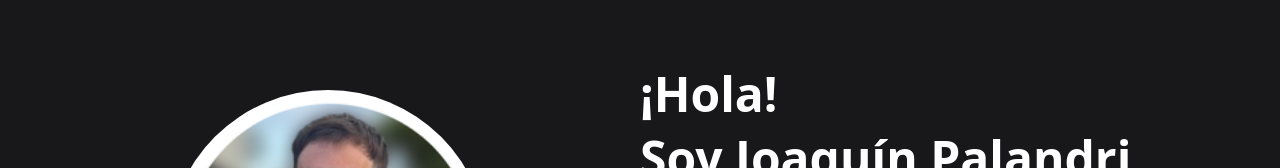
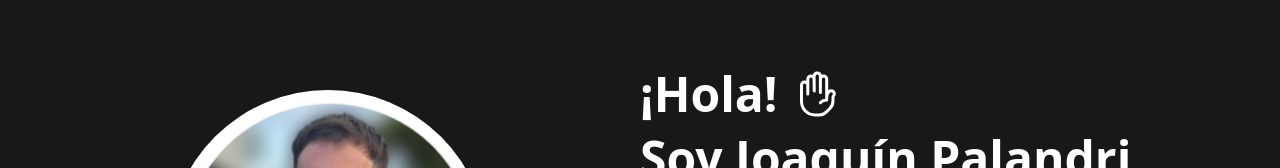
Before and after one commit to JoaquinPalandri/portfolio-joaquin, a React (Vite) app: page / in a window 1280 px wide. Shown: the part 190-358 px from the top of the page. Built offline with nearby package versions, Linux system fonts and the light colour scheme.

Commit message:
Add hand icon in hero

```diff
--- a/src/components/Hero.tsx
+++ b/src/components/Hero.tsx
@@ -15,8 +15,14 @@ export default function Hero() {
 
       {/* Columna de texto */}
       <div className="md:w-1/2 text-center md:text-left">
-        <h1 className="text-4xl md:text-5xl font-bold text-white mb-4">
+        <h1 className="text-4xl md:text-5xl font-bold text-white mb-4 flex items-center">
           ¡Hola!
+          <svg data-slot="icon" aria-hidden="true" fill="none" stroke-width="1.5"
+          stroke="currentColor" viewBox="0 0 24 24" xmlns="http://www.w3.org/2000/svg"
+          className="h-12 w-12 ml-4">
+            <path d="M10.05 4.575a1.575 1.575 0 1 0-3.15 0v3m3.15-3v-1.5a1.575 1.575 0 0 1 3.15 0v1.5m-3.15 0 .075 5.925m3.075.75V4.575m0 0a1.575 1.575 0 0 1 3.15 0V15M6.9 7.575a1.575 1.575 0 1 0-3.15 0v8.175a6.75 6.75 0 0 0 6.75 6.75h2.018a5.25 5.25 0 0 0 3.712-1.538l1.732-1.732a5.25 5.25 0 0 0 1.538-3.712l.003-2.024a.668.668 0 0 1 .198-.471 1.575 1.575 0 1 0-2.228-2.228 3.818 3.818 0 0 0-1.12 2.687M6.9 7.575V12m6.27 4.318A4.49 4.49 0 0 1 16.35 15m.002 0h-.002" stroke-linecap="round" stroke-linejoin="round"></path>
+          </svg>
+
         </h1>
         <h1 className="text-4xl md:text-5xl font-bold text-white mb-4">
           Soy Joaquín Palandri
```
